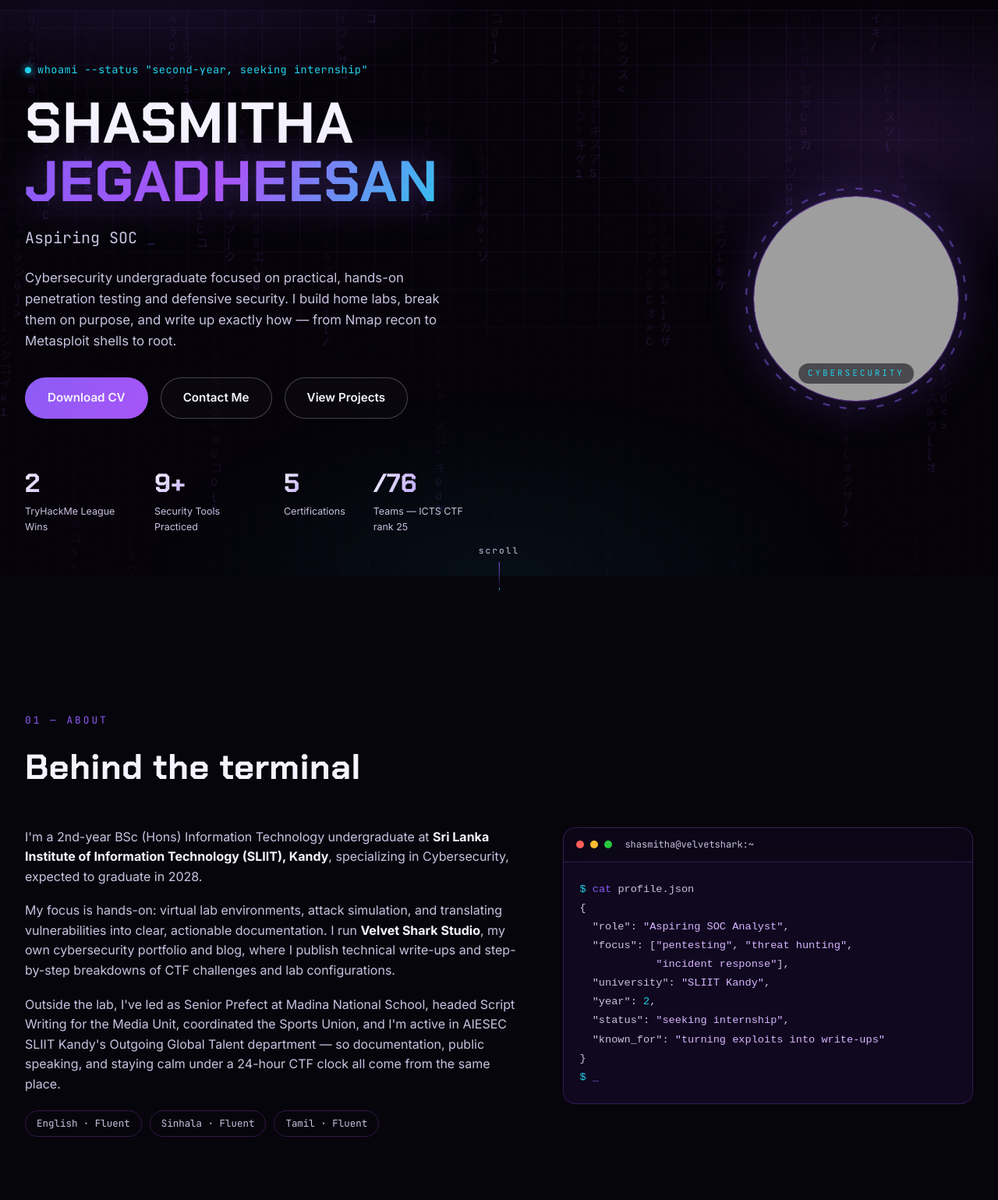
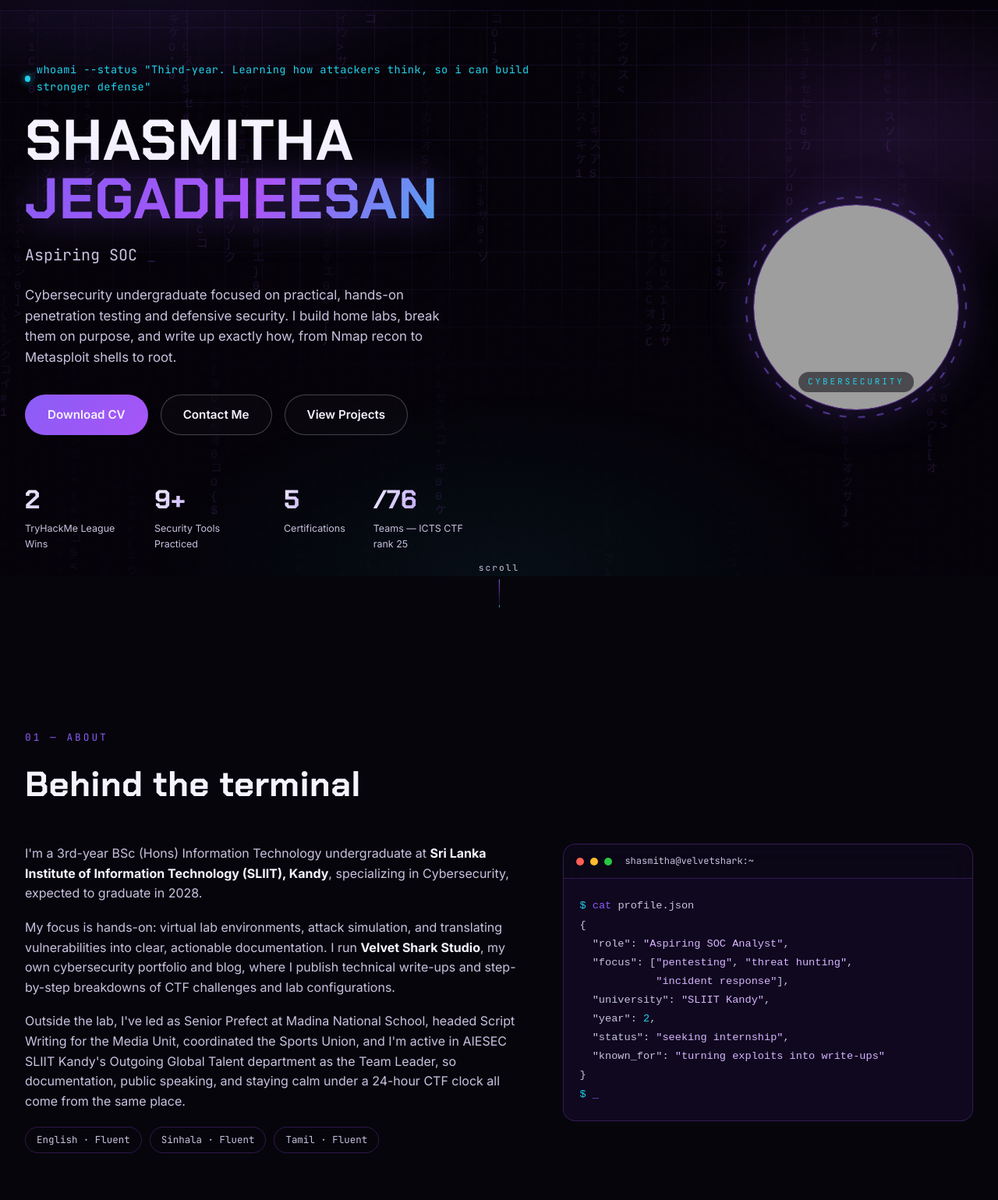
Before and after one commit to Shasmitha2004/Shasmitha-Jegadheesan, a plain HTML site: page index.html in a window 1280 px wide. Shown: the part 61-1600 px from the top of the page at 78% size. Drawn offline with Linux system fonts and the light colour scheme; grey boxes are pictures that could not be loaded.

Commit message:
Update 22 index.html

```diff
--- a/index.html
+++ b/index.html
@@ -50,7 +50,7 @@
   <!-- ============ HERO ============ -->
   <section id="hero" class="hero">
     <div class="hero-inner">
-      <p class="hero-eyebrow reveal"><span class="dot-blink"></span> whoami --status "second-year, seeking internship"</p>
+      <p class="hero-eyebrow reveal"><span class="dot-blink"></span> whoami --status "Third-year. Learning how attackers think, so i can build stronger defense"</p>
 
       <h1 class="hero-name reveal">
         <span class="hero-name-line">SHASMITHA</span>
@@ -64,7 +64,7 @@
       <p class="hero-intro reveal">
         Cybersecurity undergraduate focused on practical, hands-on penetration testing and
         defensive security. I build home labs, break them on purpose, and write up exactly
-        how &mdash; from Nmap recon to Metasploit shells to root.
+        how, from Nmap recon to Metasploit shells to root.
       </p>
 
       <div class="hero-cta reveal">
@@ -122,7 +122,7 @@
       <div class="about-grid">
         <div class="about-text reveal">
           <p>
-            I'm a 2nd-year BSc (Hons) Information Technology undergraduate at
+            I'm a 3rd-year BSc (Hons) Information Technology undergraduate at
             <strong> Sri Lanka Institute of Information Technology (SLIIT), Kandy</strong>,
             specializing in Cybersecurity, expected to graduate in 2028.
           </p>
@@ -136,7 +136,7 @@
           <p>
             Outside the lab, I've led as Senior Prefect at Madina National School, headed
             Script Writing for the Media Unit, coordinated the Sports Union, and I'm active
-            in AIESEC SLIIT Kandy's Outgoing Global Talent department &mdash; so documentation,
+            in AIESEC SLIIT Kandy's Outgoing Global Talent department as the Team Leader, so documentation,
             public speaking, and staying calm under a 24-hour CTF clock all come from the
             same place.
           </p>
@@ -185,7 +185,7 @@
             <span class="timeline-date">2024 &ndash; 2028 (Expected)</span>
             <h3>BSc (Hons) Information Technology — Specializing in Cybersecurity</h3>
             <p class="timeline-org">Sri Lanka Institute of Information Technology (SLIIT), Kandy</p>
-            <p>Current status: 2nd Year, 2nd Semester.</p>
+            <p>Current status: 3rd Year, 1st Semester.</p>
           </div>
         </div>
 
@@ -571,7 +571,7 @@
             <textarea name="message" rows="5" required placeholder="Say hello..."></textarea>
           </label>
           <button type="submit" class="btn btn-primary btn-full">Send Message</button>
-          <p class="form-note">Powered by FormSubmit (free) — no backend required.</p>
+          <p class="form-note">Powered by FormSubmit.</p>
         </form>
       </div>
     </div>
```
